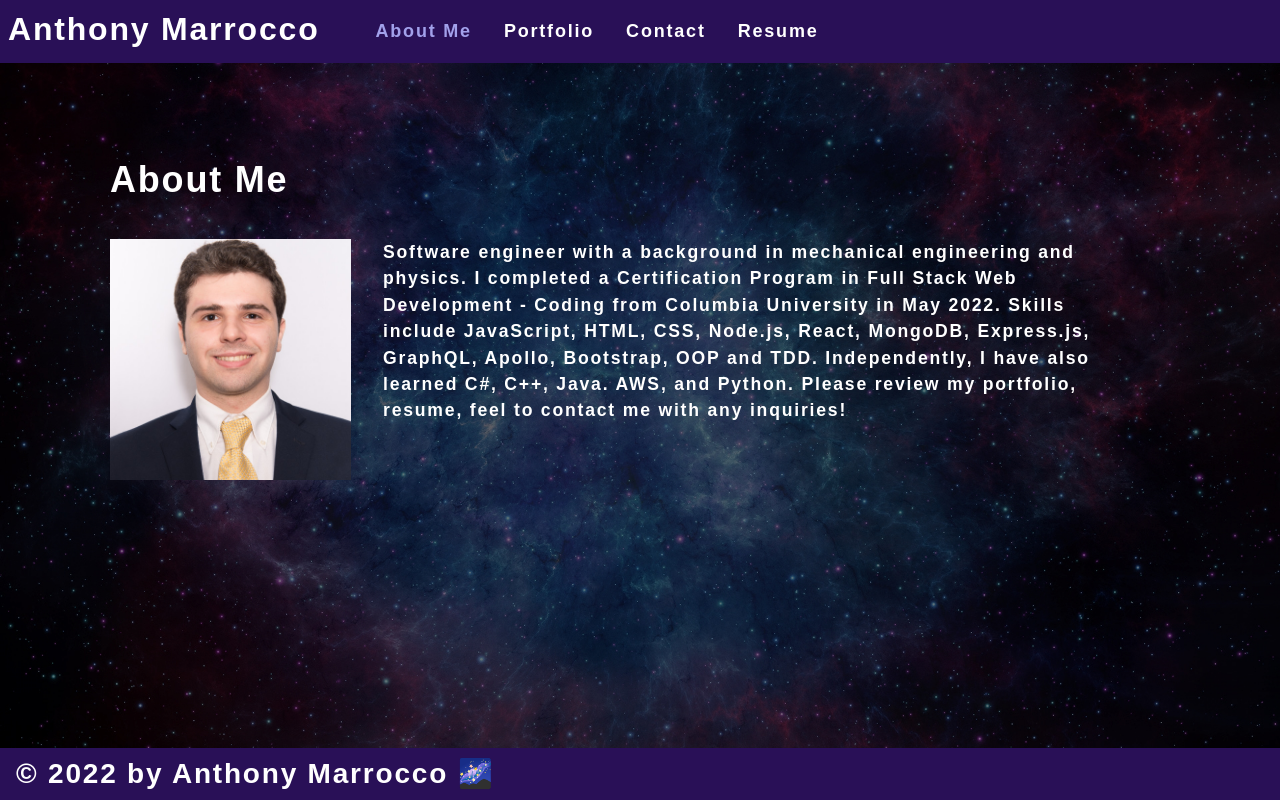
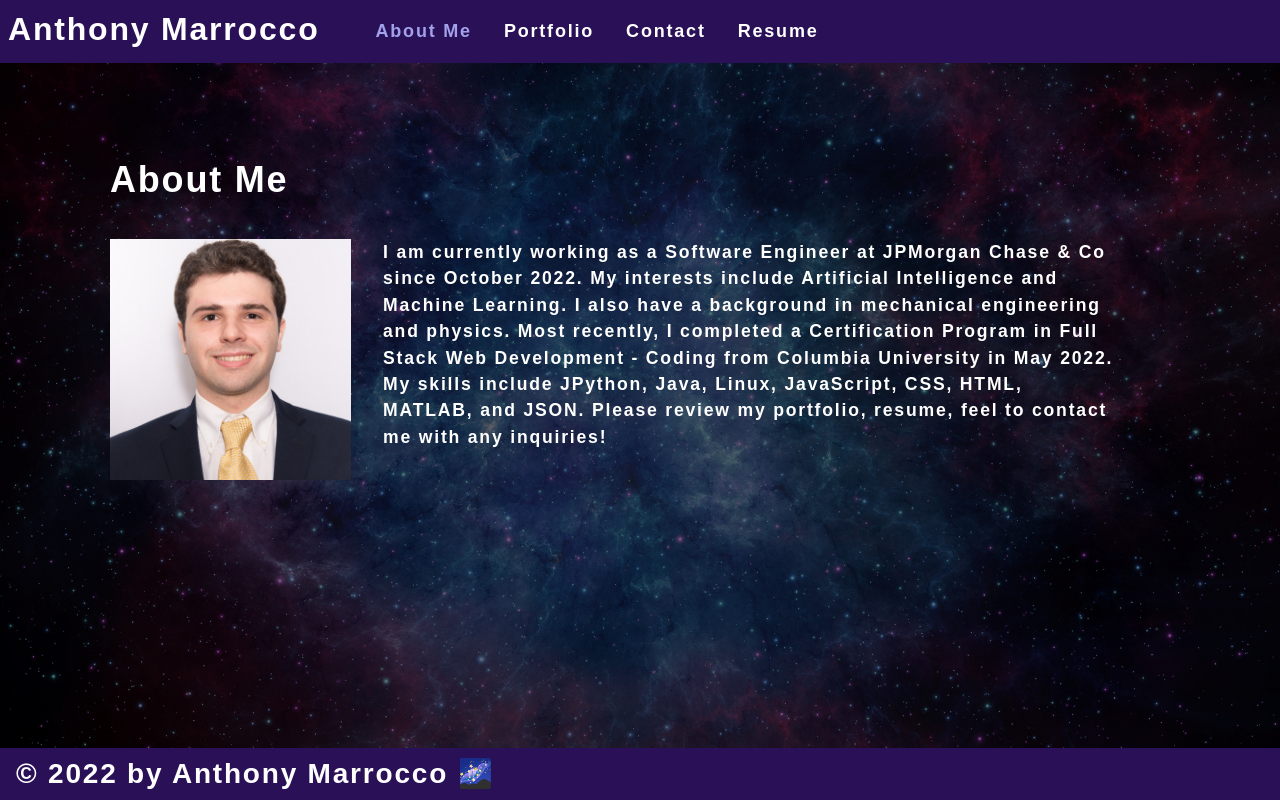
Before and after one commit to ajmarrocco/ajmportfolio, a React (Create React App) app: page / in a window 1280 px wide. Built offline with nearby package versions, Linux system fonts and the light colour scheme; a web font is replaced by a local one.

Commit message:
updated for June 2022

```diff
--- a/src/components/About/index.js
+++ b/src/components/About/index.js
@@ -10,11 +10,11 @@ function About() {
                 <img src={profileImage} className="about-img my-2 px-2" alt="cover"  />
                 {/* <div className="my-2"> */}
                 <p className="about-p my-2 px-2">
-                    Software engineer with a background in mechanical engineering and physics.  I completed a
-                    Certification Program in Full Stack Web Development - Coding from Columbia University in May 2022. Skills
-                    include JavaScript, HTML, CSS, Node.js, React, MongoDB, Express.js, GraphQL, Apollo, Bootstrap, OOP and TDD.
-                    Independently, I have also learned C#, C++, Java. AWS, and Python.  Please review my portfolio, resume, feel
-                    to contact me with any inquiries!
+                    I am currently working as a Software Engineer at JPMorgan Chase & Co since October 2022.  My interests
+                    include Artificial Intelligence and Machine Learning.  I also have a background in mechanical engineering and physics.
+                    Most recently, I completed a Certification Program in Full Stack Web Development - Coding from Columbia University in May 2022.
+                    My skills include JPython, Java, Linux, JavaScript, CSS, HTML, MATLAB, and JSON.  Please review my portfolio, resume,
+                    feel to contact me with any inquiries!
                     {/* Recently, I created a project that intends to
                     provide a desired trip location itinerary for the user. That information will then display the Hotels, Restuarants,
                     Attractions, and ratings for multiple locations using information obtained from Google Maps API.  The technologies used
--- a/src/components/Resume/index.js
+++ b/src/components/Resume/index.js
@@ -1,12 +1,12 @@
 import React, { useState } from 'react';
-import downloadResume from '../../assets/pdf/Anthony Marrocco Resume.pdf';
+import downloadResume from '../../assets/pdf/Anthony_Marrocco-Resume_Website.pdf';
 
 function Resume() {
 
-    const [languages] = useState(['JavaScript', 'Java', 'C++', 'C#', 'Python','HTML', 'CSS']);
+    const [languages] = useState(['Python', 'Java', 'JavaScript', 'MATLAB', 'JSON', 'XML','HTML', 'CSS']);
     const [databases] = useState(['MongoDB', 'MySQL', 'SQL', 'NoSQL', 'Sequelize', 'Mongoose'])
-    const [tools] = useState(['Git','GitHub','GitLab','Insomnia','AWS', 'MongoDB Atlas']);
-    const [frameworks] = useState(['React','Express','Bootstrap', 'Node.js','jQuery', 'Redux']);
+    const [tools] = useState(['Linux','Git','GitHub','Bitbucket','Insomnia','AWS']);
+    const [frameworks] = useState(['Django', 'Flask','React','Express','Bootstrap', 'Node.js','jQuery']);
     const lastLanguage = 'CSS';
 
     return (
```
Also changed, not shown: 1 other file (tests, documents, lock files or other folders).
